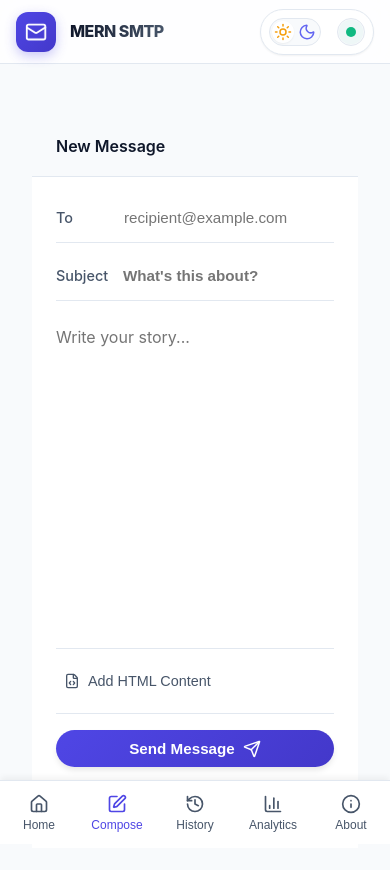
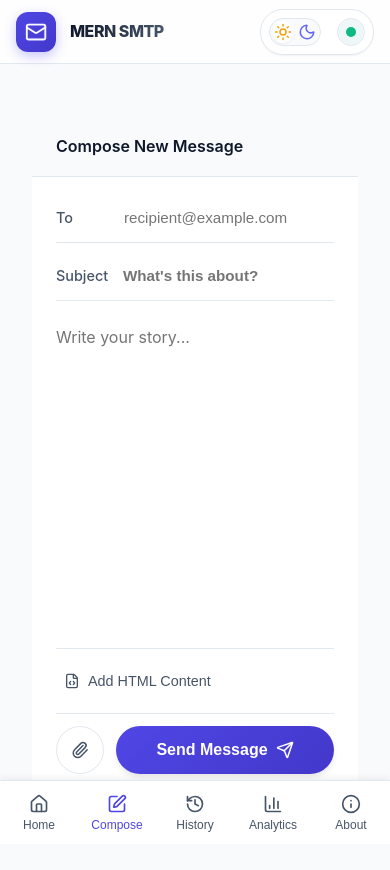
Before and after one commit to janak0ff/MERN-gmail-smpt, a React (Vite) app in the folder frontend/: page / in a window 390 px wide. Both pictures are taken after a click on the button "Start Sending". Shown: the top 870 px of the page. Built offline with nearby package versions, Linux system fonts and the light colour scheme.

Commit message:
feat: improve compose email UI layout and styling, and update minor text labels.

```diff
--- a/frontend/src/App.css
+++ b/frontend/src/App.css
@@ -1295,18 +1295,42 @@ body {
   }
 
   .compose-footer {
-    flex-direction: column-reverse;
-    gap: 1rem;
-    align-items: stretch;
+    flex-direction: row;
+    gap: 0.75rem;
+    align-items: center;
+    padding-top: 0.75rem;
   }
 
   .toolbar-left {
-    justify-content: space-between;
+    flex-shrink: 0;
+  }
+
+  /* Elegant Icon-only Attach Button for Mobile */
+  .attach-file-btn {
+    width: 48px;
+    height: 48px;
+    padding: 0;
+    justify-content: center;
+    border-radius: 50%;
+    flex-shrink: 0;
+    background: var(--bg-card);
+    border-color: var(--border-color);
+  }
+
+  .attach-file-btn span {
+    display: none;
+  }
+
+  .attach-file-btn:active {
+    transform: scale(0.95);
   }
 
   .btn-send-primary {
+    flex: 1;
     justify-content: center;
-    width: 100%;
+    width: auto;
+    height: 48px;
+    font-size: 1rem;
   }
 
   .attachments-grid {
--- a/frontend/src/components/ComposeEmail.jsx
+++ b/frontend/src/components/ComposeEmail.jsx
@@ -8,7 +8,7 @@ const ComposeEmail = ({ formData, handleChange, handleSubmit, loading, handleFil
         <div className="compose-wrapper fade-in">
             <div className="compose-paper">
                 <div className="compose-header">
-                    <h2>New Message</h2>
+                    <h2>Compose New Message</h2>
                     <div className="window-controls">
                         <span className="control-dot close"></span>
                         <span className="control-dot minimize"></span>
--- a/frontend/src/components/EmailStats.jsx
+++ b/frontend/src/components/EmailStats.jsx
@@ -86,7 +86,7 @@ const EmailStats = ({ stats }) => {
             <div className="charts-section">
                 <div className="chart-card">
                     <div className="chart-header">
-                        <h3>Delivery Performance (Last 30 Days)</h3>
+                        <h3>Delivery Performance</h3>
                         <BarChart3 size={20} className="text-secondary" />
                     </div>
                     <div className="status-bars-horizontal">
```
